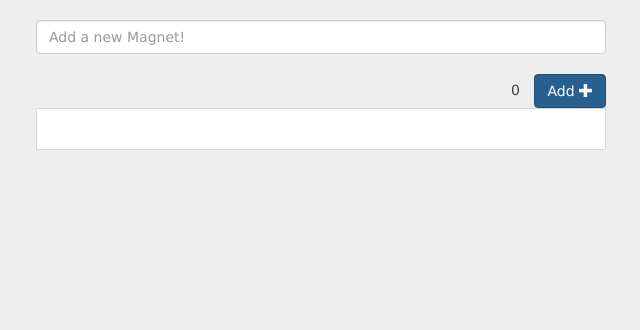
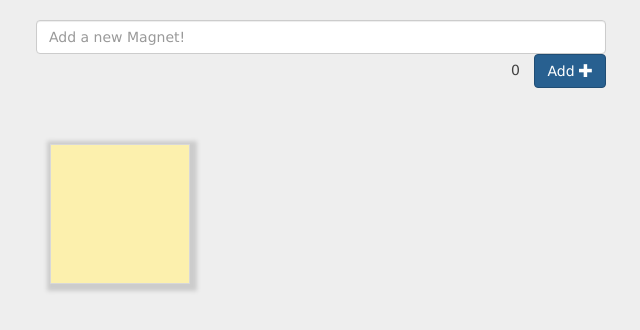
Before and after one commit to joshghent/fridgejs, a website: page index.html in a window 1280 px wide. Both pictures are taken after a click on the link "Add". Shown: the whole page, without its empty margins (319-959 px from the left). Drawn offline with nearby package versions, Linux system fonts and the light colour scheme.

Commit message:
Added post-it note effect on cards

```diff
--- a/css/style.css
+++ b/css/style.css
@@ -24,7 +24,7 @@ body {
 }
 
 .magnets li {
-  background-color: #fff;
+  background-color: #FCF0AD;
   border: 1px solid #d8d8d8;
   padding-top: 10px;
   padding-left: 20px;
@@ -33,9 +33,34 @@ body {
   margin-bottom: 10px;
   word-wrap: break-word;
   min-height: 42px;
+  -webkit-box-shadow: 2px 2px 4px 5px #ccc;  /* Safari 3-4, iOS 4.0.2 - 4.2, Android 2.3+ */
+  -moz-box-shadow:    2px 2px 4px 5px #ccc;  /* Firefox 3.5 - 3.6 */
+  box-shadow:         2px 2px 4px 5px #ccc;  /* Opera 10.5, IE 9, Firefox 4+, Chrome 6+, iOS 5 */
+}
 }
 
 .button-group{
   margin-left: 10px;
   margin-top: 20px;
 }
+
+ul,li{
+  list-style:none;
+}
+ul{
+  overflow:hidden;
+  padding:3em;
+}
+ul li{
+  text-decoration:none;
+  color:#000;
+  background:#ffc;
+  display:block;
+  height:10em;
+  width:10em;
+  padding:1em;
+}
+ul li{
+  margin:1em;
+  float:left;
+}
```
